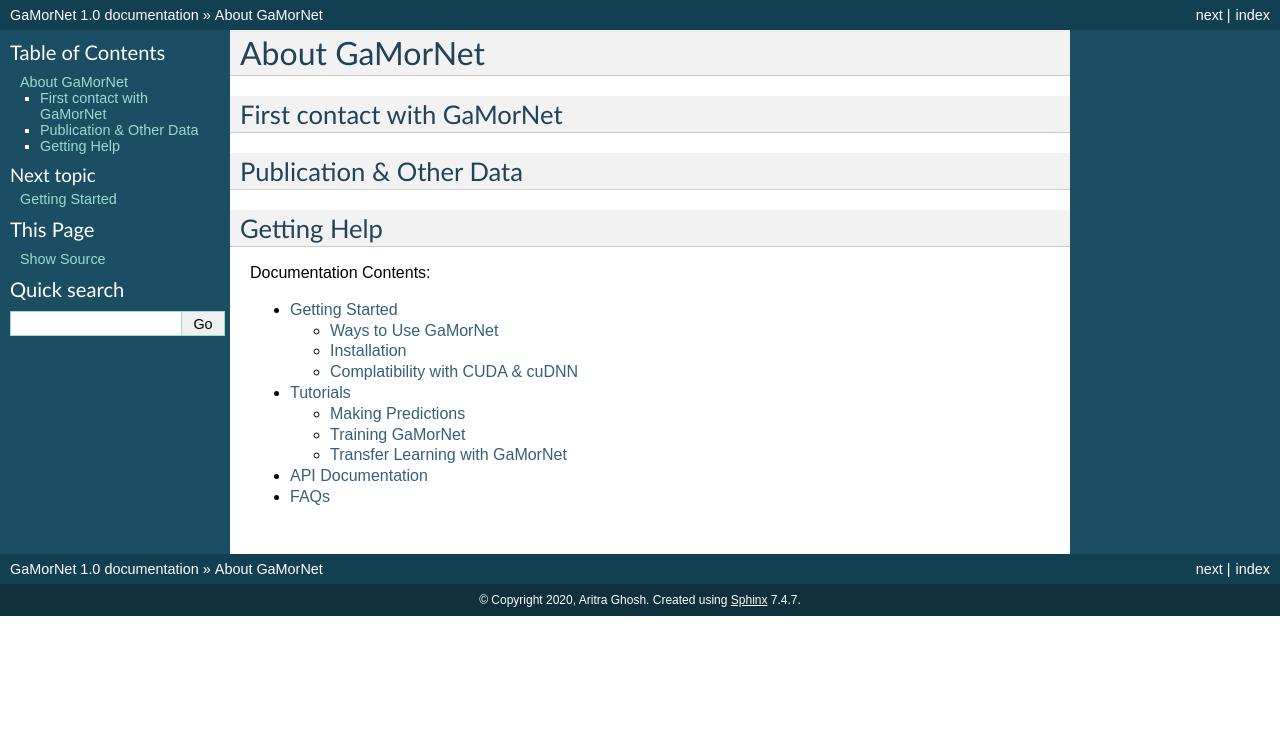
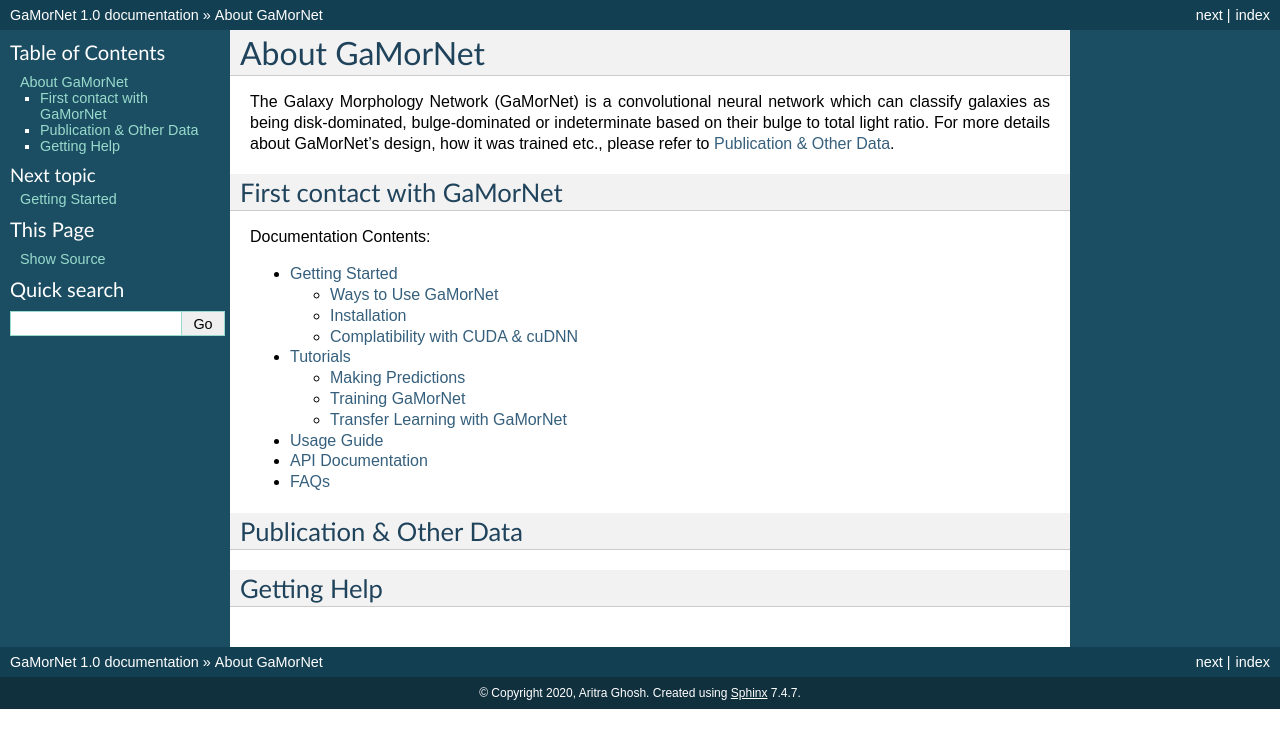
Before and after one commit to aritraghsh09/GaMorNet, a Sphinx documentation site: the page built from docs/source/index.rst, in a window 1280 px wide. Shown: the top 748 px of the page. Built offline with Sphinx 7.4.7, drawn with Linux system fonts in a browser that asks for light colours.

Commit message:
Initial description of GaMorNet and cosmetic changes

```diff
--- a/docs/source/index.rst
+++ b/docs/source/index.rst
@@ -5,18 +5,12 @@
 
 About GaMorNet
 ==============
+The Galaxy Morphology Network (GaMorNet) is a convolutional neural network which can classify galaxies as being disk-dominated, bulge-dominated or indeterminate based on their bulge to total light ratio. For more details about GaMorNet's design, how it was trained etc., please refer to :ref:`pub_and_other_data`.
 
+.. _first_contat:
 
 First contact with GaMorNet
 ---------------------------
-
-
-Publication & Other Data
-------------------------
-
-
-Getting Help
-------------
 
 
 
@@ -26,5 +20,21 @@
 
    getting_started
    tutorials
+   usage_guide
    api_docs
    faq
+
+
+
+.. _pub_and_other_data:
+
+Publication & Other Data
+------------------------
+
+
+
+.. _getting_help:
+
+
+Getting Help
+------------
```
